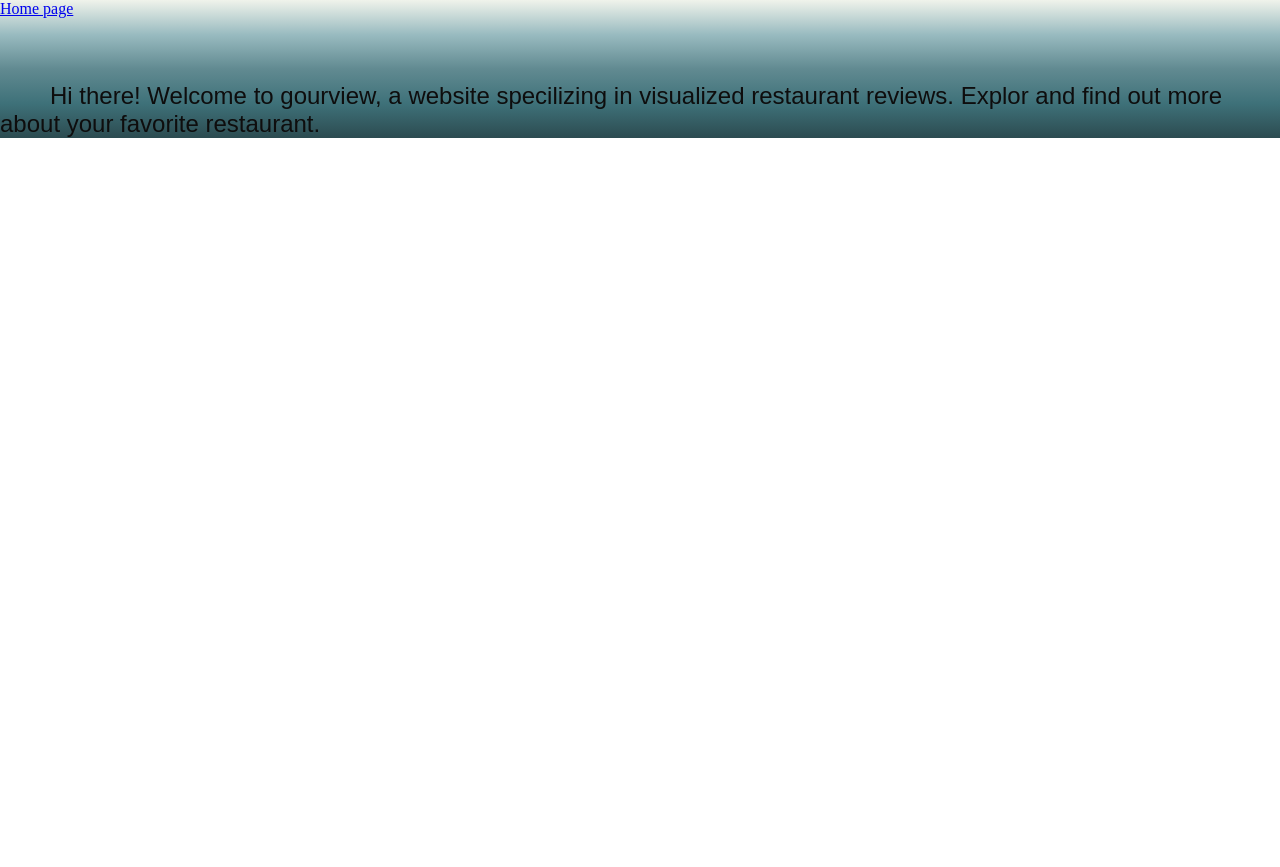
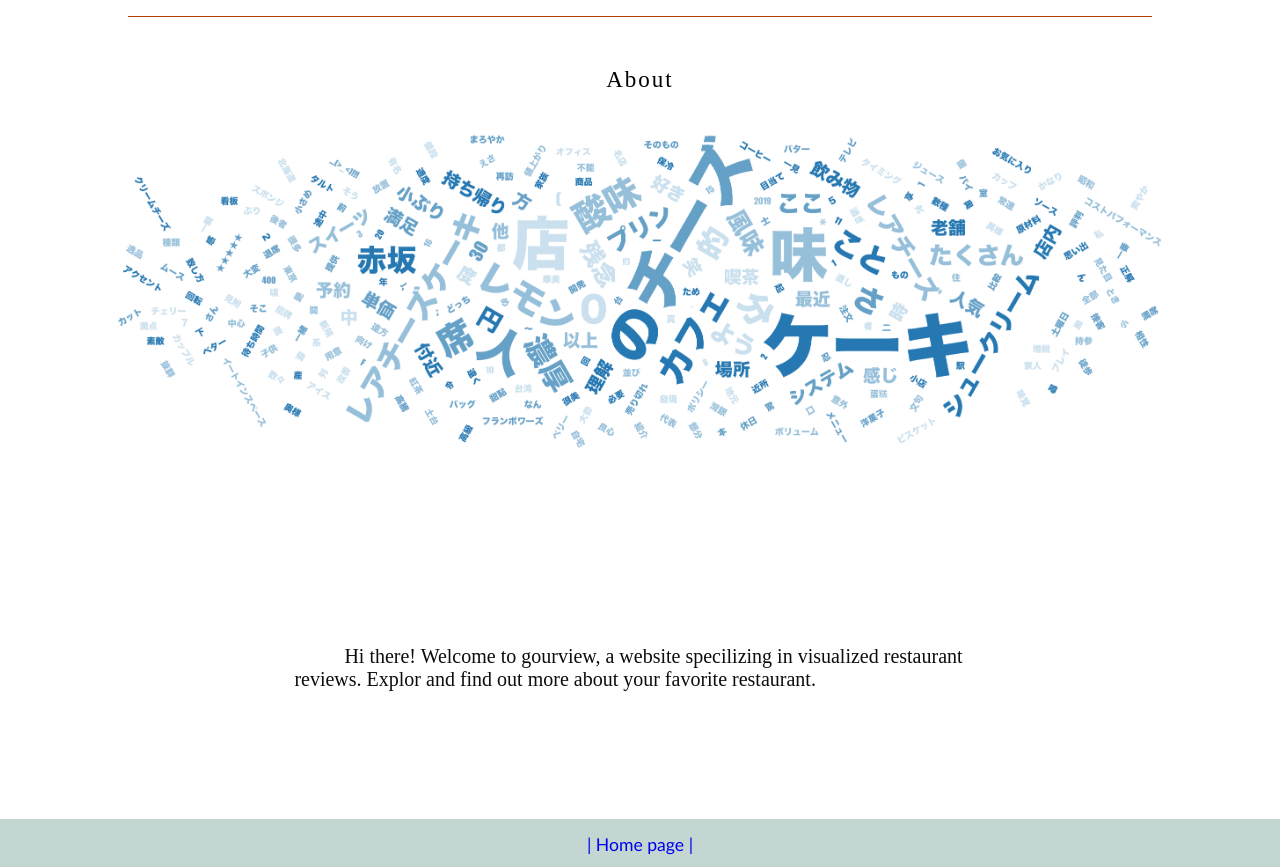
Before and after one commit to Boan2014/GourView, a Nuxt app in the folder client/: page /about in a window 1280 px wide. Before the commit the page ends 800 px from the top, so only its background shows below. Built offline with nearby package versions, Linux system fonts and the light colour scheme.

Commit message:
new homepage aboutpage 20191215 11:50

```diff
--- a/client/pages/about.vue
+++ b/client/pages/about.vue
@@ -1,16 +1,28 @@
 <template>
  <div class="bg">
-    <p >
-    <NLink to="/">
-      Home page
-    </NLink>
-    </p>
-   <h1 class="title">{{message}}</h1>
-<div id=message>
+
+
+ <h1 class="title">{{message}}</h1>
+
+
+<h1 class="about">About</h1>
+
+<p class="image">
+<img width="85%" src="~@/static/BK_01.png">
+</p>
+
+<div id=“message”>
    <p class="introduce">
      Hi there! Welcome to gourview, a website specilizing in visualized restaurant reviews. Explor and find out more about your favorite restaurant.
-     </br>
+     <br>
+
      </p>
+
+     <p id="homepage">
+    <NLink to="/">
+     | Home page |
+         </NLink>
+    </p>
 </div>
 
 
@@ -23,7 +35,7 @@
 export default {
    asyncData () {
     return {
-        message:"About us",
+        message:"GOURVIEW",
     }
   },
   head: {
@@ -34,22 +46,74 @@ export default {
 
 <style scoped>
 .title{
-    color:rgb(15, 15, 15);
-    font-size: 3rem !important;
+    color:rgb(243, 89, 18);
+    font-size: 1.7rem !important;
     line-height: 4rem;
-    text-align:center;
+    text-align:left;
+     border-bottom: 1px solid rgb(182, 63, 8);
+   margin:0% 10%;
+   padding-top:1rem;
+
+
 }
 .introduce{
   color:rgb(14, 13, 13);
-  font-size: 1.5rem !important;
+  font-size: 20px!important;
   text-indent: 50px;
-  font-family: fantasy
+  padding-top:5%;
+  font-family:'Athelas';
+   margin:10% 23%;
+   font-weight:
+
 }
 #message{
   padding-top:5%;
 }
 .bg{
-  background-image: linear-gradient( rgb(240, 243, 235) , rgb(153, 187, 192), rgb(97, 138, 145),rgb(62, 113, 121),rgb(44, 75, 80));
+  background-color:white;
+}
+#background{
+  background-color:white;
+}
+#homepage{
+  text-align:center;
+  font-family: 'Gill Sans', 'Gill Sans MT', Calibri, 'Trebuchet MS', sans-serif;
+  font-weight:400;
+  font-size: 110%;
+  color:white;
+  background-color:rgba(108, 153, 143, 0.4);
+  height: 3rem;
+  padding-top:15px;
+
+}
+#homepage a {
+  text-decoration: none;
+}
+.about{
+  text-align: center;
+  padding-top:50px;
+  font-family:'Hiragino Maru Gothic Pro';
+  font-size: 23px;
+  font-weight:130;
+  letter-spacing:2px;
+  animation-duration: 1s;
+  animation-name: slidein;
 }
 
+@keyframes slidein {
+  from {
+    margin-left: 100%;
+    width: 300%;
+  }
+
+  to {
+    margin-left: 0%;
+    width: 100%;
+  }
+}
+.image{
+  padding-top:40px;
+  text-align: center;
+  }
+
 </style>
--- a/client/pages/index.vue
+++ b/client/pages/index.vue
@@ -19,15 +19,14 @@
   <div v-if="ChangePage" ></div>
 
     <p class="aboutpage">
+      <NuxtLink id="github" to="/github">
+        Github
+      </NuxtLink>
       <NuxtLink to="/about">
         About page
       </NuxtLink>
-    </p>
-     <p class="aboutpage">
-      <NuxtLink to="/github">
-        Github
-      </NuxtLink>
-    </p>
+
+      </p>
 
   </div>
 
@@ -76,11 +75,12 @@ export default {
   text-align: center;
   }
   .bg {
-  background-color:rgb(245, 245, 243);
+  background-color:white;
 
   }
   #button-area {
     padding-top: 30px;
+    padding-bottom:20rem
   }
   #button-area2 {
     padding-top: 50px;
@@ -89,7 +89,7 @@ export default {
 
     background-image:url("~@/static/BK_04.jpg");
     background-size:100%;
-    height: 25rem;
+    height: 20rem;
     padding-top: 130px;
     text-align:center;
 
@@ -97,7 +97,7 @@ export default {
 
   .normal-textbox {
     color:#000000;
-    background-color: rgb(245, 245, 243);
+    background-color: white;
     border:1px rgb(201, 67, 4) solid;
     width:500px;
     height: 50px;
@@ -105,15 +105,28 @@ export default {
   .title{
     color:rgb(243, 89, 18);
     font-size: 5rem !important;
+    text-shadow:3px 3px 2px #181004
   }
   .aboutpage{
-    background-color:rgba(34, 33, 33, 0.5);
-    text-align:right;
+    background-color:rgba(108, 153, 143, 0.4);
+    text-align:center;
+    font-family: 'Gill Sans', 'Gill Sans MT', Calibri, 'Trebuchet MS', sans-serif;
+    font-weight:400;
+    padding-bottom: 0px;
+    height:2rem;
+    padding-top:6px;
+  }
+  .aboutpage a {
+    text-decoration: none;
+  }
+  #github{
+    padding-right:5%
   }
   .subtitle{
     font-family:'Trebuchet';
     font-size:1.5rem;
-    color:rgb(243, 89, 18);
+    color:rgb(196, 84, 40);
+    text-shadow:1px 1px 1px #2c1c04
 
 
   }
```
